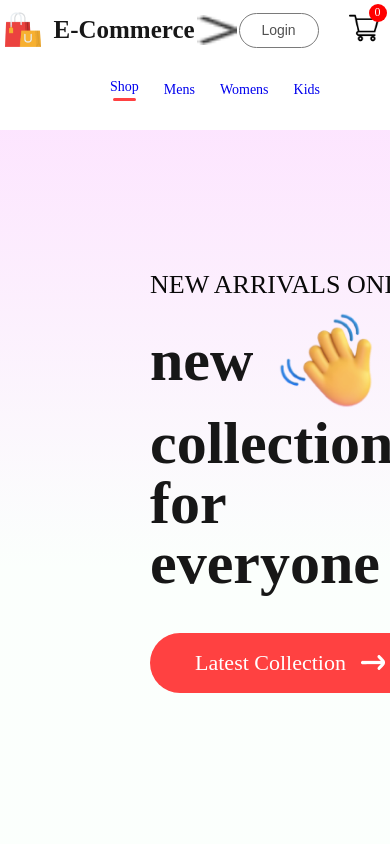
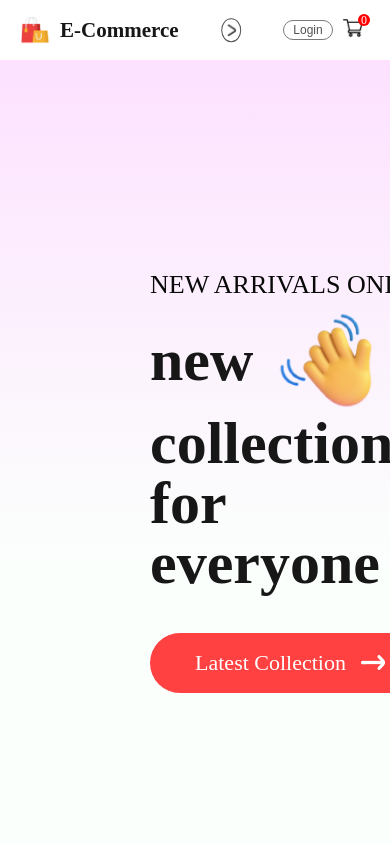
Before and after one commit to niraj142316/e-commerce-website, a React (Create React App) app: page / in a window 390 px wide. Shown: the top 844 px of the page. Built offline with nearby package versions, Linux system fonts and the light colour scheme; no server answers.

Commit message:
Update Navbar.css

```diff
--- a/src/Components/Navbar/Navbar.css
+++ b/src/Components/Navbar/Navbar.css
@@ -3,6 +3,7 @@
     justify-content: space-around;
     padding: 16px;
     box-shadow: 0 1px 3px -2px black;
+    align-items: center;
 }
 
 .nav-logo{
@@ -83,7 +84,7 @@
         padding: 12px 50px;
     }
     .nav-logo img{
-        width: 40px;
+        inline-size: 40px;
     }
     .nav-logo p{
         font-size: 25px;
@@ -96,12 +97,12 @@
         gap: 30px;
     }
     .nav-login-cart button{
-        width: 120px;
-        height: 45px;
+        inline-size: 120px;
+        block-size: 45px;
         font-size: 16px;
     }
     .nav-cart-count{
-        margin-left: -40px;
+        margin-inline-start: -40px;
         font-size: 12px;
     }
 }
@@ -114,16 +115,16 @@
         font-size: 14px;
     }
     .nav-login-cart button{
-        width: 80px;
-        height: 35px;
+        inline-size: 80px;
+        block-size: 35px;
         font-size: 14px;
     }
     .nav-login-cart img{
-        width: 30px;
+        inline-size: 30px;
     }
     .nav-cart-count{
-        width: 18px;
-        height: 18px;
+        inline-size: 18px;
+        block-size: 18px;
     }
 }
 @media(max-width:800px){
@@ -132,17 +133,82 @@
     }
     .nav-dropdown{
         display: block;
-        width: 30px;
+        block-size: 10px;
+        border: 2px solid #515151;
+        border-radius: 50%;
+        padding: 4px;
         rotate: -90deg;
         transition: 0.5s;
     }
     .nav-menu{
-        display: flex;
-        height: 80px;
-        width: 100%;
+        display: none;
+        block-size: 50px;
+        inline-size: 100%;
         position: absolute;
         background-color: white;
         justify-content: center;
-        top: 50px;
+        inset-block-start: 20px;
+    }
+    .nav-menu-visible{
+        display: flex;
+    }
+    .nav-dropdown.open{
+        transform: rotate(90deg);
     }
 }
+@media(max-width:420px){
+    .navbar{
+        padding: 15px 0px;
+    }
+    .nav-logo img{
+        inline-size: 30px;
+    }
+    .nav-logo p{
+        font-size: 21px;
+    }
+    .nav-dropdown{
+        display: block;
+        block-size: 10px;
+        border: 1px solid #515151;
+        border-radius: 50%;
+        padding: 4px;
+        rotate: -90deg;
+        transition: 0.5s;
+    }
+    .nav-menu{
+        display: none;
+        block-size: 70px;
+        inline-size: 100%;
+        position: absolute;
+        background-color: white;
+        justify-content: center;
+        inset-block-start: 20px;
+    }
+    .nav-menu-visible{
+        display: flex;
+        inline-size: 90%;
+        top: 40px;
+        gap: 20px;
+    }
+    .nav-dropdown.open{
+        transform: rotate(90deg);
+    }
+    .nav-login-cart{
+        gap: 10px;
+    }
+    .nav-login-cart button{
+        inline-size: 50px;
+        block-size: 20px;
+        font-size: 12px;
+    }
+    .nav-login-cart img{
+        inline-size: 20px;
+        margin-inline-end: -20px;
+    }
+    .nav-cart-count{
+        margin-block-start: -20px;
+        margin-inline-start: 5px;
+        inline-size: 12px;
+        block-size: 12px;
+    }
+}
```
